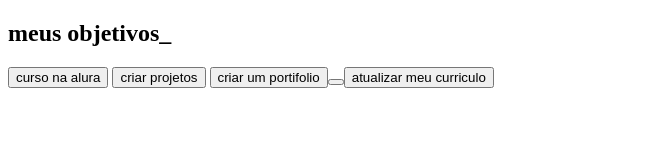
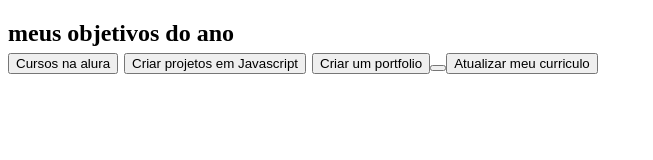
Before and after one commit to eduardasoares26/eduarda, a plain HTML site: page index.html in a window 1280 px wide. Shown: the whole page, without its empty margins (0-653 px from the left). Drawn offline with Linux system fonts and the light colour scheme.

Commit message:
Update index.html
kkkkk

```diff
--- a/index.html
+++ b/index.html
@@ -4,18 +4,18 @@
 <head>
     <meta charset="UTF-8">
     <meta name="viewport" content="width=device-width, initial-scale=1.0">
-    <title> MEUS OBJETIVOS DO ANO</title>
+    <title> Meus objetivos do ano</title>
     <link rel="styleesheet" href="style.css">
     </head>
 
 <body>
    <section class="conteudo-principal"></section>
-   <h2 class="titulo-priincipal">meus objetivos_</h2>
-<div class="botoẽs">
-  <button class="botao">curso  na alura</button>
-  <button class="botao">criar projetos</button>
-  <button class="botao">criar um portifolio<button>
-  <button class="botao">atualizar meu curriculo</button>
+   <h2 class="titulo-priincipal">meus objetivos do ano<span</h2>
+<div class="botoes">
+  <button class="botao">Cursos  na alura</button>
+  <button class="botao">Criar projetos em Javascript</button>
+  <button class="botao">Criar um portfolio<button>
+  <button class="botao">Atualizar meu curriculo</button>
 </div>
 </section>
 </body>
```
